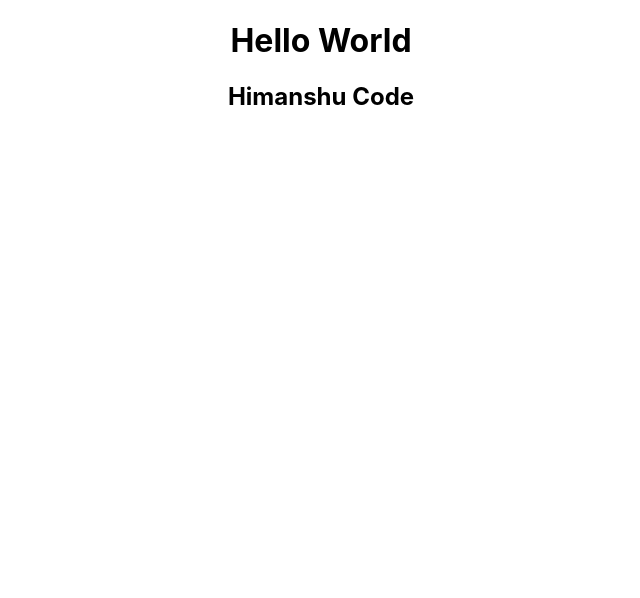
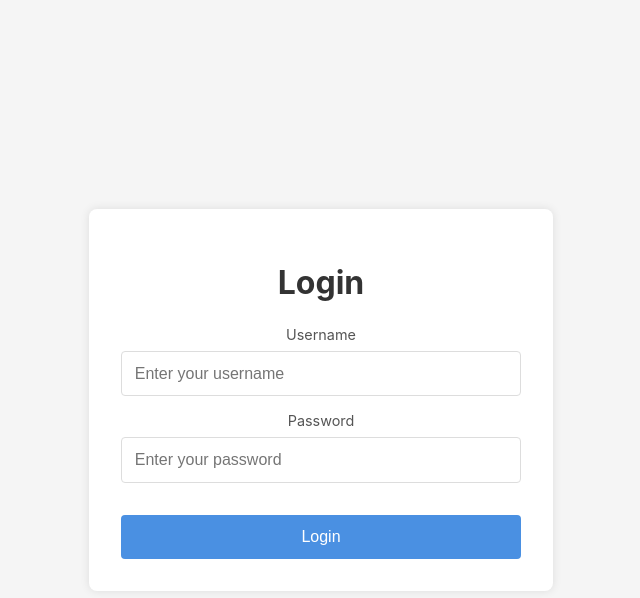
Before and after one commit to himanshuCoderr/challan-system-softel-sollution, a React (Create React App) app: page /login in a window 1280 px wide. Shown: the top 598 px of the page, without its empty margins (319-959 px from the left). Built offline with nearby package versions, Linux system fonts and the light colour scheme.

Commit message:
code updated initial

```diff
--- a/package.json
+++ b/package.json
@@ -7,8 +7,10 @@
     "@testing-library/jest-dom": "^6.6.3",
     "@testing-library/react": "^16.3.0",
     "@testing-library/user-event": "^13.5.0",
+    "axios": "^1.8.4",
     "react": "^19.1.0",
     "react-dom": "^19.1.0",
+    "react-router-dom": "^7.5.1",
     "react-scripts": "5.0.1",
     "web-vitals": "^2.1.4"
   },
--- a/src/App.js
+++ b/src/App.js
@@ -1,11 +1,26 @@
 import logo from './logo.svg';
 import './App.css';
+import Home from './pages/home/home';
+import Login from './pages/login/login';
+import { createBrowserRouter , RouterProvider } from 'react-router-dom';
+
+const routes = createBrowserRouter(
+  [
+    {
+      path:"/",
+      element : <Home />
+    },
+    {
+      path:"/login",
+      element : <Login />
+    }
+  ]
+)
 
 function App() {
   return (
     <div className="App">
-     <h1>Hello World</h1>
-     <h2>Himanshu Code</h2>
+     <RouterProvider router={routes} />
     </div>
   );
 }
--- /dev/null
+++ b/src/pages/home/home.jsx
@@ -0,0 +1,11 @@
+import React from 'react'
+
+const Home = () => {
+  return (
+    <div>
+        <h1>Home</h1>
+    </div>
+  )
+}
+
+export default Home
--- /dev/null
+++ b/src/pages/login/login.css
@@ -0,0 +1,73 @@
+.login-container {
+  display: flex;
+  justify-content: center;
+  align-items: center;
+  min-height: 100vh;
+  background-color: #f5f5f5;
+}
+
+.login-box {
+  background-color: white;
+  padding: 2rem;
+  border-radius: 8px;
+  box-shadow: 0 0 10px rgba(0, 0, 0, 0.1);
+  width: 100%;
+  max-width: 400px;
+}
+
+.login-title {
+  text-align: center;
+  color: #333;
+  margin-bottom: 1.5rem;
+  font-size: 2rem;
+}
+
+.login-form {
+  display: flex;
+  flex-direction: column;
+  gap: 1rem;
+}
+
+.form-group {
+  display: flex;
+  flex-direction: column;
+  gap: 0.5rem;
+}
+
+.form-group label {
+  color: #555;
+  font-size: 0.9rem;
+}
+
+.form-group input {
+  padding: 0.8rem;
+  border: 1px solid #ddd;
+  border-radius: 4px;
+  font-size: 1rem;
+  transition: border-color 0.3s ease;
+}
+
+.form-group input:focus {
+  outline: none;
+  border-color: #4a90e2;
+}
+
+.login-button {
+  background-color: #4a90e2;
+  color: white;
+  padding: 0.8rem;
+  border: none;
+  border-radius: 4px;
+  font-size: 1rem;
+  cursor: pointer;
+  transition: background-color 0.3s ease;
+  margin-top: 1rem;
+}
+
+.login-button:hover {
+  background-color: #357abd;
+}
+
+.login-button:active {
+  transform: scale(0.98);
+}
--- /dev/null
+++ b/src/pages/login/login.jsx
@@ -0,0 +1,59 @@
+import React from 'react'
+import './login.css';
+import { useState } from 'react';
+import { login } from '../../services/user';
+const Login = () => {
+
+  const [formData, setFormData] = useState({
+    username: '',
+    password: ''
+  });
+  const handleChange = (e) => {
+    setFormData({ ...formData , [e.target.name] : e.target.value  })
+  }
+
+  async function handleSubmit(e){
+    e.preventDefault()
+    console.log(formData)
+    let userData = await login(formData.username , formData.password)
+    console.log(userData)
+  }
+  return (
+    <div className="login-container">
+      <div className="login-box">
+        <h1 className="login-title">Login</h1>
+        <form className="login-form" onSubmit={handleSubmit} >
+          <div className="form-group">
+            <label htmlFor="username">Username</label>
+            <input
+              type="text"
+              id="username"
+              name="username"
+              onChange={(e) => {
+                handleChange(e)
+              }}
+              placeholder="Enter your username"
+              required
+            />
+          </div>
+          <div className="form-group">
+            <label htmlFor="password">Password</label>
+            <input
+              type="password"
+              id="password"
+              name="password"
+              onChange={handleChange}
+              placeholder="Enter your password"
+              required
+            />
+          </div>
+          <button type="submit" className="login-button"  >
+            Login
+          </button>
+        </form>
+      </div>
+    </div>
+  );
+};
+
+export default Login;
--- /dev/null
+++ b/src/services/user.js
@@ -0,0 +1,24 @@
+import axios from "axios";
+
+let baseUrl = "http://localhost:4000"
+
+async function login(userName , userPassword) {
+
+        let response = await axios.post(baseUrl + "/api/login", {
+            "userName": userName,
+            "password": userPassword
+        },
+            {
+                headers: {
+                    'accept': '*/*',
+                    'Content-Type': 'application/json'
+                }
+            }
+        )
+        return response
+
+
+}
+
+
+export { login }
```
Also changed, not shown: src/pages/home/home.css (added), 1 other file (tests, documents, lock files or other folders).
